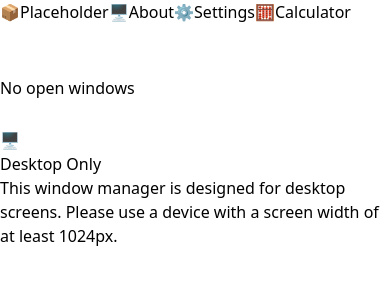
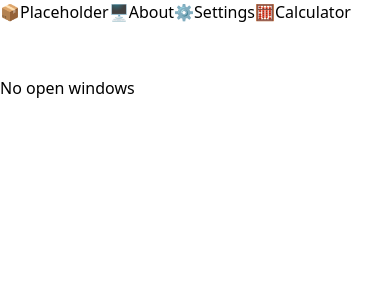
Before and after one commit to KBH-js/proto, a React (Vite) app: page / in a window 390 px wide. Shown: the top 300 px of the page. Built offline with nearby package versions, Linux system fonts and the light colour scheme.

Commit message:
Integrate toast system and remove mobile warning overlay
App.tsx:
- Add ToastContainer for system notifications
- Print Module Federation banner on app startup

WindowManagerLayout:
- Remove MinWidthWarning component (not needed for this prototype)

```diff
--- a/src/App.tsx
+++ b/src/App.tsx
@@ -1,5 +1,8 @@
+import { useEffect } from 'react';
 import { WindowManagerLayout } from './components/templates/WindowManagerLayout';
 import { HostProvider } from './context/HostContext';
+import { ToastContainer } from './components/shared/ToastContainer';
+import { federationLogger } from './store/toastStore';
 
 /**
  * Root Application Component
@@ -9,9 +12,15 @@ import { HostProvider } from './context/HostContext';
  * loaded via Module Federation.
  */
 function App() {
+  // Print Module Federation banner on startup
+  useEffect(() => {
+    federationLogger.printBanner();
+  }, []);
+
   return (
     <HostProvider>
       <WindowManagerLayout />
+      <ToastContainer />
     </HostProvider>
   );
 }
--- a/src/components/templates/WindowManagerLayout.tsx
+++ b/src/components/templates/WindowManagerLayout.tsx
@@ -22,29 +22,6 @@ export function WindowManagerLayout() {
 
       {/* Taskbar - always on top */}
       <Taskbar />
-
-      {/* Minimum width warning for small screens */}
-      <MinWidthWarning />
     </div>
   );
 }
-
-/**
- * Warning overlay shown when viewport is too narrow (< 1024px)
- */
-function MinWidthWarning() {
-  return (
-    <div className="fixed inset-0 bg-gray-900 flex items-center justify-center z-[99999] lg:hidden">
-      <div className="text-center p-8">
-        <div className="text-6xl mb-4">🖥️</div>
-        <h1 className="text-2xl font-bold text-white mb-2">
-          Desktop Only
-        </h1>
-        <p className="text-gray-400 max-w-sm">
-          This window manager is designed for desktop screens.
-          Please use a device with a screen width of at least 1024px.
-        </p>
-      </div>
-    </div>
-  );
-}
```
